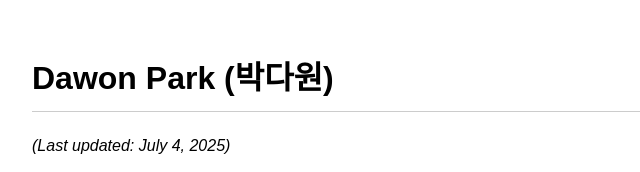
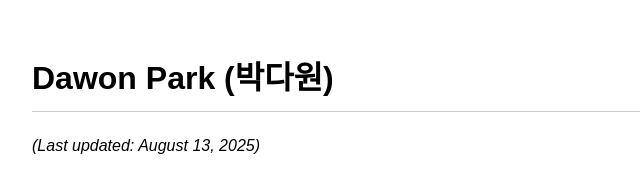
Before and after one commit to brianpark93/brianpark93.github.io, a plain HTML site: page index.html in a window 1280 px wide. Shown: the top 172 px of the page, 208-848 px from the left. Drawn offline with Linux system fonts and the light colour scheme.

Commit message:
Update index.html

```diff
--- a/index.html
+++ b/index.html
@@ -9,7 +9,7 @@
 <body>
   <div class="container">
     <h1>Dawon Park (박다원)</h1>
-    <p><em>(Last updated: July 4, 2025)</em></p>
+    <p><em>(Last updated: August 13, 2025)</em></p>
 
     <img src="profile.jpg" alt="profile photo" class="profile-img">
 
```
